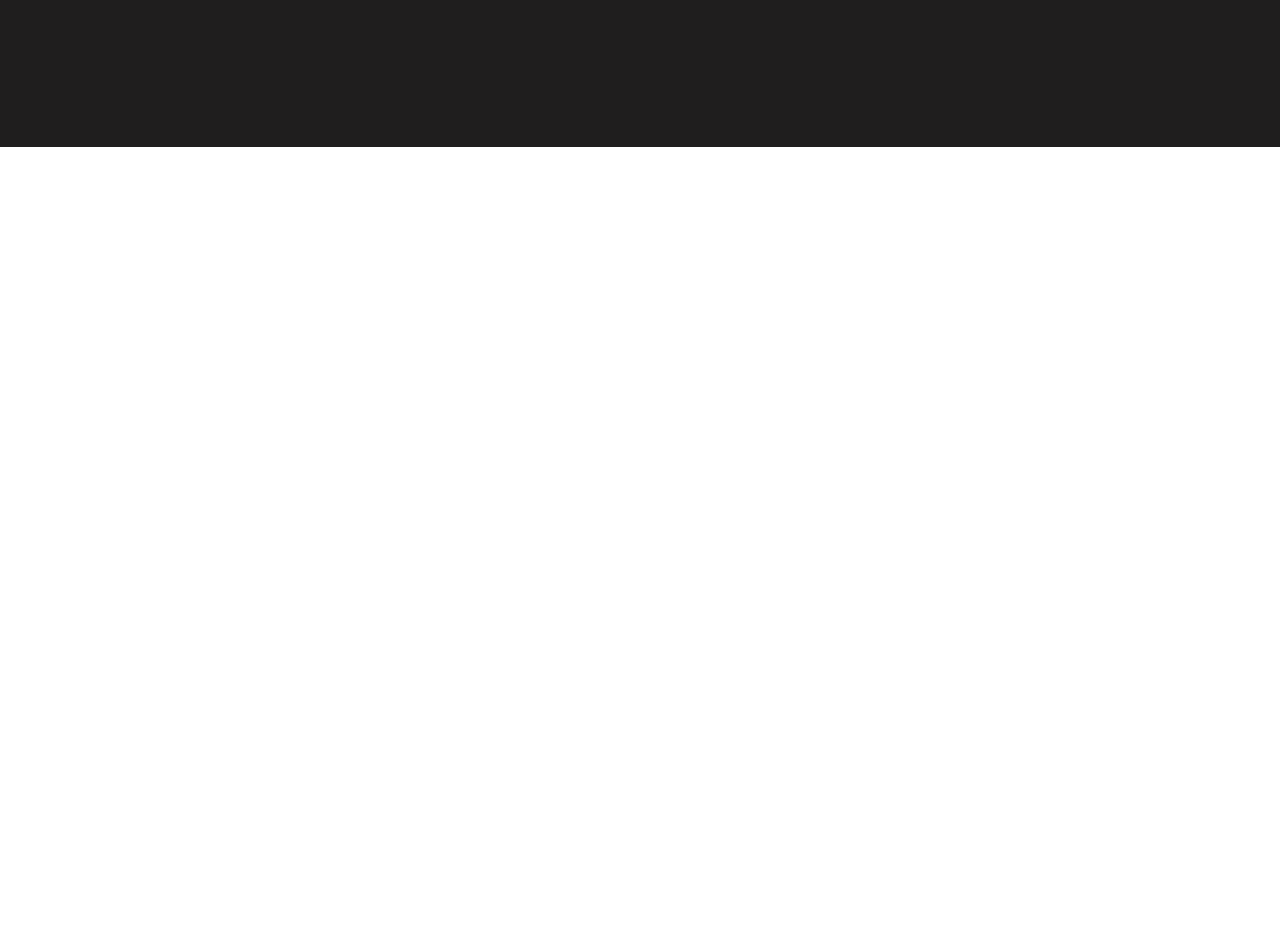
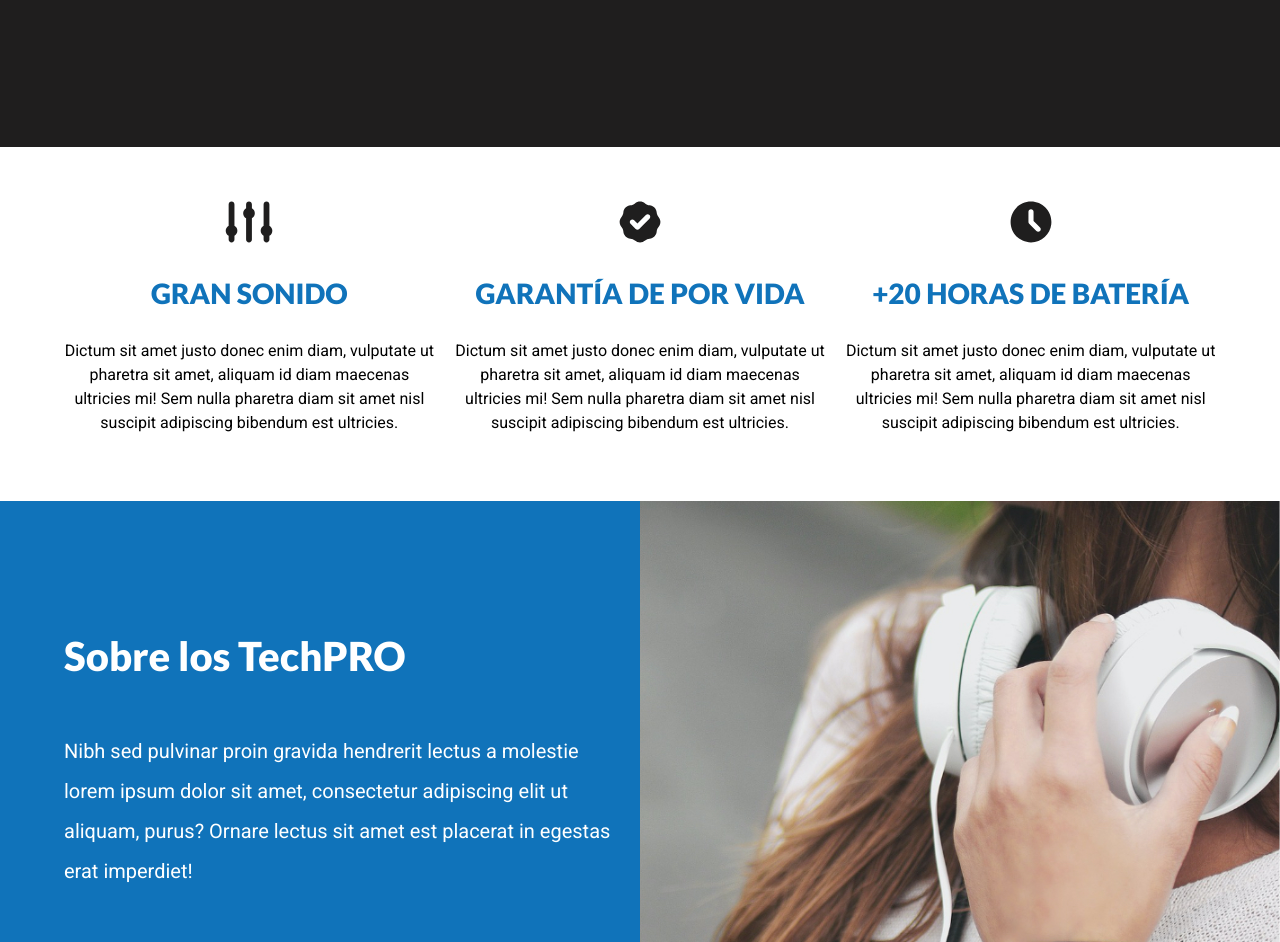
Before and after one commit to xandro2021/headPhoneStore01, a plain HTML site: page index.html in a window 1280 px wide. Shown: the part 538-1480 px from the top of the page. Before the commit the page ends 800 px from the top, so only its background shows below. Drawn offline with Linux system fonts and the light colour scheme.

Commit message:
styles.css: Agregando estilos para varias secciones del homePage

```diff
--- a/css/styles.css
+++ b/css/styles.css
@@ -127,3 +127,102 @@ img {
     font-size: 6rem;
     font-weight: 900;
 }
+
+/* ICONOS */
+.iconos {
+    padding: var( --separacion ) 0;
+}
+
+@media ( min-width: 768px ){
+    .iconos {
+        display: flex;
+        gap: 2rem;
+    }
+}
+
+.icono {
+    text-align: center;
+    margin-bottom: calc( var(--separacion) / 2 );
+}
+
+.icono:last-of-type {
+    margin: 0px;
+}
+
+@media ( min-width: 768px ){
+    .icono {
+        margin: 0px;
+    }
+}
+
+.icono img {
+    width: 5rem;
+    margin: 0 auto;
+}
+
+.icono h3 {
+    color: var( --primario );
+    text-transform: uppercase;
+    margin-top: calc( var(--separacion) / 2 );
+}
+
+/* SOBRE TECHPRO */
+.sobre-tech {
+    background-image: linear-gradient( to bottom, transparent 50%, var(--primario) 0% ), url("../img/imagen-mujer.jpg");
+    background-position: right;
+    background-repeat: repeat, no-repeat;
+    background-size: 100%, 110rem;
+}
+
+@media ( min-width: 768px ){
+    .sobre-tech {
+        background-image: linear-gradient( to left, transparent 50%, var(--primario) 0% ), url("../img/imagen-mujer.jpg");
+        background-repeat: repeat, no-repeat;
+    }
+}
+
+@media ( min-width: 1600px ){
+    .sobre-tech {
+        background-size: 100%, 175rem;
+    }
+}
+
+.sobre-tech-grid {
+    display: grid;
+    grid-template-rows: repeat(2, 40rem);
+    row-gap: var( --separacion );
+}
+
+@media ( min-width: 768px ){
+    .sobre-tech-grid {
+        grid-template-rows: unset;
+        row-gap: unset;
+        grid-template-columns: repeat(2, 1fr);
+        column-gap: 4rem;
+        padding: calc( var(--separacion) * 2 ) 0;
+    }
+}
+
+.texto-sobre-tech {
+    grid-row: 2 / 3;
+    color: var( --blanco );
+    display: flex;
+    flex-direction: column;
+    justify-content: space-around;
+    padding-bottom: var( --separacion );
+}
+
+@media ( min-width: 768px ){
+    .texto-sobre-tech {
+        padding-bottom: 0px;
+    }
+}
+
+.texto-sobre-tech h2 {
+    font-size: 4rem;
+}
+
+.texto-sobre-tech p {
+    font-size: 2rem;
+    line-height: 2;
+}
--- a/index.html
+++ b/index.html
@@ -46,5 +46,63 @@
             </div>
         </header>
 
+        <section class="contenedor">
+            <div class="iconos">
+                <div class="icono">
+                    <img src="img/icono-sonido.svg" alt="imagen icono" />
+                    <h3>Gran Sonido</h3>
+                    <p>
+                        Dictum sit amet justo donec enim diam, vulputate ut pharetra sit amet, aliquam id diam maecenas ultricies mi! Sem nulla pharetra diam sit amet nisl suscipit adipiscing bibendum est ultricies.
+                    </p>
+                </div>
+                <div class="icono">
+                    <img src="img/icono-garantia.svg" alt="imagen icono" />
+                    <h3>Garantía de por Vida</h3>
+                    <p>
+                        Dictum sit amet justo donec enim diam, vulputate ut pharetra sit amet, aliquam id diam maecenas ultricies mi! Sem nulla pharetra diam sit amet nisl suscipit adipiscing bibendum est ultricies.
+                    </p>
+                </div>
+                <div class="icono">
+                    <img src="img/icono-bateria.svg" alt="imagen icono" />
+                    <h3>+20 horas de Batería</h3>
+                    <p>
+                        Dictum sit amet justo donec enim diam, vulputate ut pharetra sit amet, aliquam id diam maecenas ultricies mi! Sem nulla pharetra diam sit amet nisl suscipit adipiscing bibendum est ultricies.
+                    </p>
+                </div>
+            </div>
+        </section>
+
+        <section class="sobre-tech">
+            <div class="contenedor sobre-tech-grid">
+                <div class="texto-sobre-tech">
+                    <h2>Sobre los <span>TechPRO</span> </h2>
+                    <p>
+                        Nibh sed pulvinar proin gravida hendrerit lectus a molestie lorem ipsum dolor sit amet, consectetur adipiscing elit ut aliquam, purus? Ornare lectus sit amet est placerat in egestas erat imperdiet!
+                    </p>
+                </div>
+            </div>
+        </section>
+
+        <main class="contenedor modelos">
+            <h2 class="text-center">Elige tus TechPRO</h2>
+
+            <div class="listado-modelos">
+                <div class="modelo modelo-x">
+                    <h3>TechPRO X</h3>
+                    <p class="precio"> $299 </p>
+                </div>
+
+                <div class="modelo modelo-y">
+                    <h3>TechPRO y</h3>
+                    <p class="precio"> $399 </p>
+                </div>
+
+                <div class="modelo modelo-z">
+                    <h3>TechPRO Z</h3>
+                    <p class="precio"> $499 </p>
+                </div>
+            </div>
+        </main>
+
     </body>
 </html>
```
